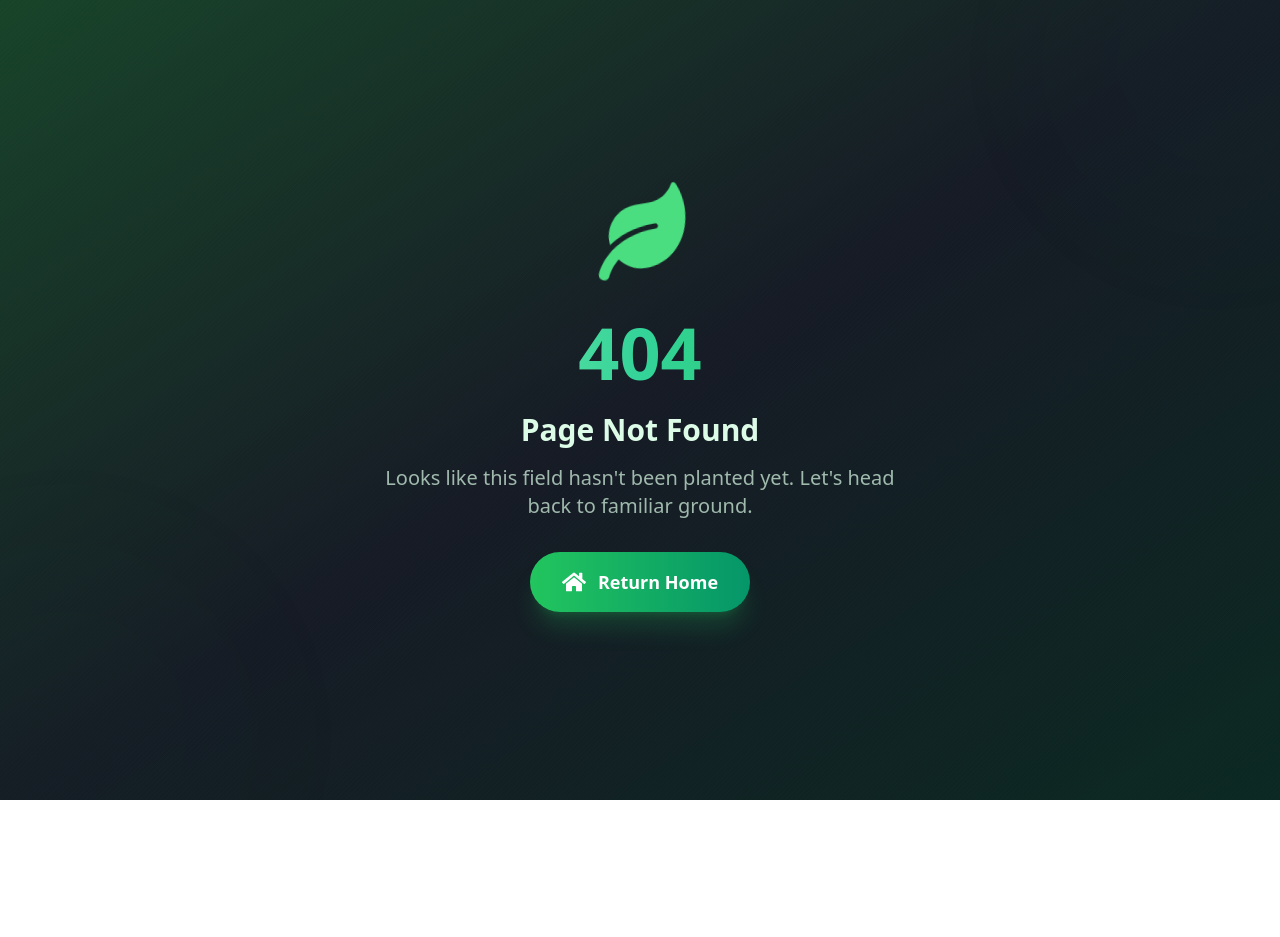
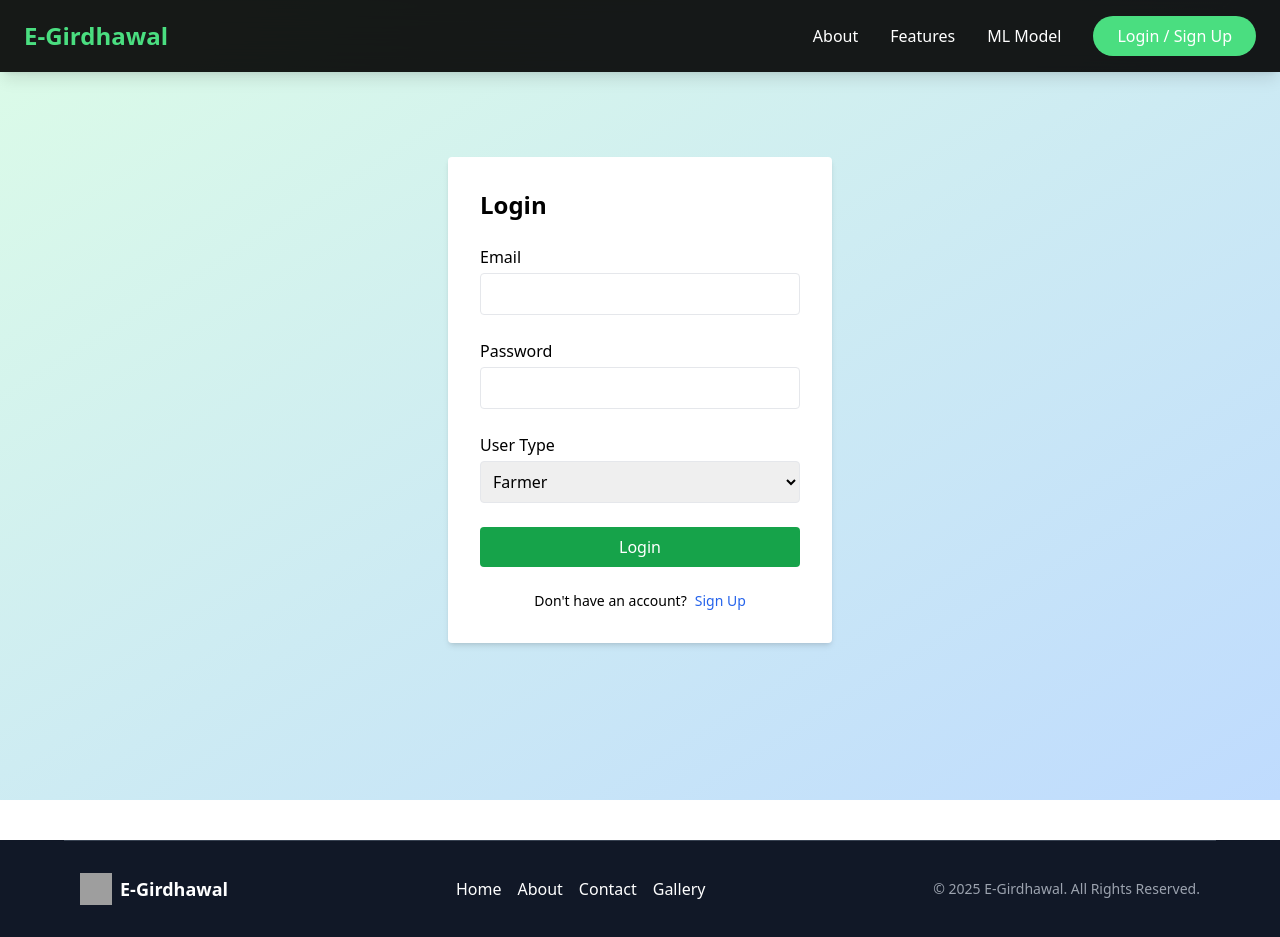
Before and after one commit to Shivam-NCRatleos/E-Girdhawal, a React (Vite) app: page /auth in a window 1280 px wide. Before the commit this address had no page. Before the commit the page ends 800 px from the top, so only its background shows below. Built offline with nearby package versions, Linux system fonts and the light colour scheme; grey boxes are pictures that could not be loaded; what @huggingface/inference would draw is missing.

Commit message:
authentication added

```diff
--- a/src/App.jsx
+++ b/src/App.jsx
@@ -1,11 +1,17 @@
 import React from 'react'
+import Navbar from './components/Navbar'     // Adjust path if needed
+import Footer from './components/Footer'     // Adjust path if needed
 
-const App = () => {
+const App = ({ children }) => {
   return (
-    <div>
-
-    </div>
+    <>
+      <Navbar />
+      <div style={{ minHeight: 'calc(100vh - 120px)' }}>
+        {children}
+      </div>
+      <Footer />
+    </>
   )
 }
 
-export default App
+export default App;
--- /dev/null
+++ b/src/components/Footer.jsx
@@ -0,0 +1,27 @@
+import React from "react";
+
+// This matches the style/content of the Homepage footer.
+// Adjust logo, links, and copyright as needed.
+
+const Footer = () => (
+  <footer className="bg-gray-900 text-white mt-10">
+    <div className="max-w-6xl mx-auto px-4 py-8 flex flex-col sm:flex-row justify-between items-center border-t border-gray-700">
+      <div className="flex items-center space-x-2">
+        {/* Logo/Icon can be replaced with your own */}
+        <img src="/logo192.png" alt="Logo" className="w-8 h-8" />
+        <span className="font-bold text-lg">E-Girdhawal</span>
+      </div>
+      <div className="flex space-x-4 mt-4 sm:mt-0">
+        <a href="/" className="hover:text-green-400 transition">Home</a>
+        <a href="/about" className="hover:text-green-400 transition">About</a>
+        <a href="/contact" className="hover:text-green-400 transition">Contact</a>
+        <a href="/gallery" className="hover:text-green-400 transition">Gallery</a>
+      </div>
+      <div className="mt-4 sm:mt-0 text-sm text-gray-400">
+        &copy; {new Date().getFullYear()} E-Girdhawal. All Rights Reserved.
+      </div>
+    </div>
+  </footer>
+);
+
+export default Footer;
--- a/src/components/Navbar.jsx
+++ b/src/components/Navbar.jsx
@@ -1,13 +1,18 @@
-import React, { useState } from 'react';
+import React, { useContext, useState } from 'react';
 import { Link, useNavigate } from 'react-router-dom';
 import { FaUserCircle, FaBars, FaTimes } from 'react-icons/fa';
+import { AuthContext } from '../main'; // Adjust this path if needed
 
-const Navbar = ({ isLoggedIn, user, isAdmin }) => {
+const Navbar = () => {
+  const { user, logout } = useContext(AuthContext);
   const [isOpen, setIsOpen] = useState(false);
   const [dropdownOpen, setDropdownOpen] = useState(false);
   const navigate = useNavigate();
 
-  const navLinks = isLoggedIn
+  // Determine if admin
+  const isAdmin = user?.userType === 'admin';
+
+  const navLinks = user
     ? isAdmin
       ? [
           { title: 'Profile', path: '/profile' },
@@ -19,13 +24,23 @@ const Navbar = ({ isLoggedIn, user, isAdmin }) => {
       : [
           { title: 'Home', path: '/' },
           { title: 'Mobile Upload', path: '/upload' },
-          { title: 'Compensation Request', path: '/compensation' },
+          { title: 'Forms', path: '/forms' },
         ]
     : [
-        { title: 'About', path: '#about' },
-        { title: 'Features', path: '#features' },
-        { title: 'ML Model', path: '#ml-model' },
+        { title: 'About', path: '/About' },
+        { title: 'Features', path: '/#features' },
+        { title: 'ML Model', path: '/#ml-model' },
       ];
+
+  const handleSignOut = () => {
+    logout();
+    setDropdownOpen(false);
+    navigate('/'); // Redirect to home after logout
+  };
+
+  const handleAuthClick = () => {
+    navigate('/auth'); // Redirect to AuthPage
+  };
 
   return (
     <nav className="fixed top-0 left-0 right-0 z-50 bg-black/90 backdrop-blur-xl shadow-lg px-6 py-4">
@@ -46,7 +61,7 @@ const Navbar = ({ isLoggedIn, user, isAdmin }) => {
             </Link>
           ))}
 
-          {isLoggedIn ? (
+          {user ? (
             <div className="relative">
               <button
                 onClick={() => setDropdownOpen(!dropdownOpen)}
@@ -61,18 +76,19 @@ const Navbar = ({ isLoggedIn, user, isAdmin }) => {
                 ) : (
                   <FaUserCircle className="text-2xl" />
                 )}
-                <span>{user?.initials || 'User'}</span>
+                <span>{user?.name || user?.email || 'User'}</span>
               </button>
               {dropdownOpen && (
-                <div className="absolute right-0 mt-2 w-48 bg-black rounded-lg shadow-lg">
+                <div className="absolute right-0 mt-2 w-48 bg-black rounded-lg shadow-lg z-50">
                   <Link
                     to="/profile"
                     className="block px-4 py-2 text-white hover:bg-green-400"
+                    onClick={() => setDropdownOpen(false)}
                   >
                     Profile
                   </Link>
                   <button
-                    onClick={() => navigate('/logout')}
+                    onClick={handleSignOut}
                     className="block w-full text-left px-4 py-2 text-white hover:bg-red-400"
                   >
                     Sign Out
@@ -81,12 +97,12 @@ const Navbar = ({ isLoggedIn, user, isAdmin }) => {
               )}
             </div>
           ) : (
-            <Link
-              to="/login"
+            <button
+              onClick={handleAuthClick}
               className="bg-green-400 text-white px-6 py-2 rounded-full"
             >
-              Login
-            </Link>
+              Login / Sign Up
+            </button>
           )}
         </div>
 
@@ -111,7 +127,7 @@ const Navbar = ({ isLoggedIn, user, isAdmin }) => {
               {link.title}
             </Link>
           ))}
-          {isLoggedIn && (
+          {user ? (
             <>
               <Link
                 to="/profile"
@@ -121,12 +137,25 @@ const Navbar = ({ isLoggedIn, user, isAdmin }) => {
                 Profile
               </Link>
               <button
-                onClick={() => navigate('/logout')}
+                onClick={() => {
+                  setIsOpen(false);
+                  handleSignOut();
+                }}
                 className="block w-full text-left text-white hover:text-red-400"
               >
                 Sign Out
               </button>
             </>
+          ) : (
+            <button
+              onClick={() => {
+                setIsOpen(false);
+                handleAuthClick();
+              }}
+              className="block w-full text-white hover:text-green-400 text-left"
+            >
+              Login / Sign Up
+            </button>
           )}
         </div>
       )}
--- a/src/main.jsx
+++ b/src/main.jsx
@@ -1,87 +1,148 @@
-import { StrictMode } from 'react'
-import { createRoot } from 'react-dom/client'
-import { createBrowserRouter, RouterProvider } from 'react-router-dom'
-import App from './App.jsx'
-import './index.css'
-import Homepage from './pages/Homepage.jsx'
-import About from './pages/About.jsx'
-import Charts from './pages/Charts.jsx'
-import DisasterAlerts from './pages/DisasterAlerts.jsx'
-import ErrorPage from './pages/ErrorPage.jsx'
-import Irrigation from './pages/Irrigation.jsx'
-import Contact from './pages/Contact.jsx'
-import CropSuggestion from './pages/CropSuggestion.jsx'
-import Chatbot from './pages/Chatbot.jsx'
-import CropsData from './pages/CropsData.jsx'
-import Connect from './pages/Connect.jsx'
-import Gallery from './pages/Gallery.jsx'
-import WaterManagement from './pages/WaterConservation.jsx'
-import Disease from './pages/Disease.jsx'
+import React, { createContext, useState, useEffect, useContext } from "react";
+import { StrictMode } from "react";
+import { createRoot } from "react-dom/client";
+import {
+  createBrowserRouter,
+  RouterProvider,
+  Outlet,
+  useLocation,
+} from "react-router-dom";
+import "./index.css";
 
+// Import global layout components
+import Navbar from "./components/Navbar";
+import Footer from "./components/Footer";
+
+// Import your pages
+import Homepage from "./pages/Homepage.jsx";
+import About from "./pages/About.jsx";
+import Charts from "./pages/Charts.jsx";
+import DisasterAlerts from "./pages/DisasterAlerts.jsx";
+import ErrorPage from "./pages/ErrorPage.jsx";
+import Irrigation from "./pages/Irrigation.jsx";
+import Contact from "./pages/Contact.jsx";
+import CropSuggestion from "./pages/CropSuggestion.jsx";
+import Chatbot from "./pages/Chatbot.jsx";
+import CropsData from "./pages/CropsData.jsx";
+import Connect from "./pages/Connect.jsx";
+import Gallery from "./pages/Gallery.jsx";
+import WaterManagement from "./pages/WaterConservation.jsx";
+import UploadImage from "./pages/UploadImage.jsx";
+import Disease from "./pages/Disease.jsx";
+import CompensationRequest from "./pages/CompensationRequest.jsx";
+
+// Import your AuthPage
+import AuthPage from "./pages/AuthPage.jsx";
+
+// ======= Auth Context Setup =======
+export const AuthContext = createContext();
+
+export const AuthProvider = ({ children }) => {
+  const [user, setUser] = useState(null);
+  const [loading, setLoading] = useState(true);
+
+  // Simulated token check (replace with your backend logic)
+  useEffect(() => {
+    const token = localStorage.getItem("token");
+    if (token) {
+      setUser(JSON.parse(localStorage.getItem("user")));
+    }
+    setLoading(false);
+  }, []);
+
+  // Simulated login/signup, replace with real API calls
+  const login = async (email, password, userType) => {
+    // Call backend here, get token and user object
+    const userObj = { email, userType };
+    setUser(userObj);
+    localStorage.setItem("token", "sampletoken");
+    localStorage.setItem("user", JSON.stringify(userObj));
+    return userObj;
+  };
+
+  const signup = async (name, email, password, userType) => {
+    // Call backend here, get token and user object
+    const userObj = { name, email, userType };
+    setUser(userObj);
+    localStorage.setItem("token", "sampletoken");
+    localStorage.setItem("user", JSON.stringify(userObj));
+    return userObj;
+  };
+
+  const logout = () => {
+    setUser(null);
+    localStorage.removeItem("token");
+    localStorage.removeItem("user");
+  };
+
+  return (
+    <AuthContext.Provider value={{ user, loading, login, signup, logout }}>
+      {children}
+    </AuthContext.Provider>
+  );
+};
+
+// ======= Global Layout =======
+function Layout() {
+  return (
+    <>
+      <Navbar />
+      <div style={{ minHeight: "calc(100vh - 120px)" }}>
+        <Outlet />
+      </div>
+      <Footer />
+    </>
+  );
+}
+
+// ======= Route Protection =======
+function ProtectedRoutes() {
+  const { user, loading } = useContext(AuthContext);
+  const location = useLocation();
+
+  // Home page is always public
+  if (loading) return <div>Loading...</div>;
+  if (location.pathname === "/") return <Outlet />;
+  if (!user) return <AuthPage />;
+  return <Outlet />;
+}
+
+// ======= Routing Setup =======
 const router = createBrowserRouter([
   {
-    path: '/',
-    element: <Homepage />,
-    errorElement: <ErrorPage />
+    path: "/",
+    element: (
+      <AuthProvider>
+        <Layout>
+          <ProtectedRoutes />
+        </Layout>
+      </AuthProvider>
+    ),
+    errorElement: <ErrorPage />,
+    children: [
+      { path: "/", element: <Homepage /> },
+      { path: "/About", element: <About /> },
+      { path: "/auth", element: <AuthPage /> },
+      { path: "/forms", element: <CompensationRequest /> },
+      { path: "/upload", element: <UploadImage /> },
+      { path: "/Charts", element: <Charts /> },
+      { path: "/DisasterAlerts", element: <DisasterAlerts /> },
+      { path: "/Irrigation", element: <Irrigation /> },
+      { path: "/contact", element: <Contact /> },
+      { path: "/CropSuggestion", element: <CropSuggestion /> },
+      { path: "/chatbot", element: <Chatbot /> },
+      { path: "/cropdata", element: <CropsData /> },
+      { path: "/Expert", element: <Connect /> },
+      { path: "/gallery", element: <Gallery /> },
+      { path: "/WaterManagement", element: <WaterManagement /> },
+      { path: "/disease-detection", element: <Disease /> },
+      { path: "*", element: <ErrorPage /> },
+    ],
   },
-  {
-    path: '/About',
-    element: <About />
-  },
-  {
-    path: '/Charts',
-    element: <Charts />
-  },
-  {
-    path: '/DisasterAlerts',
-    element: <DisasterAlerts />
-  },
-  {
-    path: '/Irrigation',
-    element: <Irrigation />
-  },
-  {
-    path: '/contact',
-    element: <Contact/>
-  },
-  {
-    path: '/CropSuggestion',
-    element: <CropSuggestion />
-  },
-  {
-    path: '/chatbot',
-    element: <Chatbot />
-  },
-  {
-    path: '/cropdata',
-    element: <CropsData />
-  },
-  {
-    path: '/Expert',
-    element: <Connect/>
-  },
-  {
-    path: '/gallery',
-    element: <Gallery />
-  },
-  {
-    path: '/WaterManagement',
-    element: <WaterManagement />
-  },
-  {
-    path: '/disease-detection',
-    element: <Disease />
-  },
-  {
-    path: '*',
-    element: <ErrorPage />
-  }
-])
+]);
 
-createRoot(document.getElementById('root')).render(
+createRoot(document.getElementById("root")).render(
   <StrictMode>
-    <RouterProvider router={router}>
-      <App />
-    </RouterProvider>
-  </StrictMode>,
-)
+    <RouterProvider router={router} />
+  </StrictMode>
+);
--- /dev/null
+++ b/src/pages/AuthPage.jsx
@@ -0,0 +1,108 @@
+import React, { useState, useContext } from 'react'
+import { AuthContext } from '../main' // Import context from main.jsx
+import { useNavigate } from 'react-router-dom'
+
+const AuthPage = () => {
+  const { login, signup } = useContext(AuthContext)
+  const [isLogin, setIsLogin] = useState(true)
+  const [form, setForm] = useState({
+    name: '',
+    email: '',
+    password: '',
+    userType: 'farmer'
+  })
+  const [error, setError] = useState('')
+  const navigate = useNavigate()
+
+  const handleChange = e =>
+    setForm({ ...form, [e.target.name]: e.target.value })
+
+  const handleSubmit = async e => {
+    e.preventDefault()
+    setError('')
+    try {
+      if (isLogin) {
+        await login(form.email, form.password, form.userType)
+      } else {
+        await signup(form.name, form.email, form.password, form.userType)
+      }
+      navigate('/') // Redirect on successful login/signup
+    } catch (err) {
+      setError(err?.response?.data?.message || 'Authentication failed')
+    }
+  }
+
+  return (
+    <div className="min-h-screen flex items-center justify-center bg-gradient-to-br from-green-100 to-blue-200">
+      <form onSubmit={handleSubmit} className="bg-white p-8 rounded shadow-md w-96 space-y-6">
+        <h2 className="text-2xl font-bold mb-4">{isLogin ? 'Login' : 'Sign Up'}</h2>
+        {error && <div className="text-red-500 mb-2">{error}</div>}
+        {!isLogin && (
+          <div>
+            <label className="block mb-1">Name</label>
+            <input
+              type="text"
+              name="name"
+              value={form.name}
+              onChange={handleChange}
+              className="w-full p-2 border rounded"
+              required
+            />
+          </div>
+        )}
+        <div>
+          <label className="block mb-1">Email</label>
+          <input
+            type="email"
+            name="email"
+            value={form.email}
+            onChange={handleChange}
+            required
+            className="w-full p-2 border rounded"
+          />
+        </div>
+        <div>
+          <label className="block mb-1">Password</label>
+          <input
+            type="password"
+            name="password"
+            value={form.password}
+            onChange={handleChange}
+            required
+            className="w-full p-2 border rounded"
+          />
+        </div>
+        <div>
+          <label className="block mb-1">User Type</label>
+          <select
+            name="userType"
+            value={form.userType}
+            onChange={handleChange}
+            className="w-full p-2 border rounded"
+          >
+            <option value="farmer">Farmer</option>
+            <option value="admin">Admin</option>
+          </select>
+        </div>
+        <button
+          type="submit"
+          className="w-full bg-green-600 text-white py-2 rounded hover:bg-green-700"
+        >
+          {isLogin ? 'Login' : 'Sign Up'}
+        </button>
+        <p className="text-sm text-center">
+          {isLogin ? "Don't have an account?" : "Already have an account?"}
+          <button
+            type="button"
+            className="text-blue-600 ml-2"
+            onClick={() => setIsLogin(!isLogin)}
+          >
+            {isLogin ? 'Sign Up' : 'Login'}
+          </button>
+        </p>
+      </form>
+    </div>
+  )
+}
+
+export default AuthPage
--- a/src/pages/Homepage.jsx
+++ b/src/pages/Homepage.jsx
@@ -18,7 +18,6 @@ import {
   FaChartBar,
   FaLeaf,
 } from 'react-icons/fa';
-import Navbar from '../components/Navbar';
 import WeatherCard from '../components/WeatherCard';
 
 const FARMER_ANIMATION_URL = '/assets/farmer-ploughing.gif';
@@ -129,8 +128,6 @@ const Homepage = () => {
       animate={{ opacity: 1 }}
       className="min-h-screen pt-20 bg-gradient-to-br from-black via-gray-900 to-black relative"
     >
-      <Navbar isLoggedIn={true}/>
-
       <div className="relative h-[420px] flex items-center justify-center mb-8">
         <div className="absolute inset-0 z-0 overflow-hidden">
           <img
@@ -312,25 +309,6 @@ const Homepage = () => {
           </div>
         </div>
       </section>
-
-      <footer className="bg-black/80 border-t border-white/10 py-8 px-4 mt-8">
-        <div className="container mx-auto flex flex-col md:flex-row items-center justify-between gap-4">
-          <div className="text-white/60 text-sm">
-            © {new Date().getFullYear()} Shivam Sharma Developer. All rights reserved.
-          </div>
-          <div className="flex gap-5">
-            <a href="/" className="text-green-400 hover:underline text-sm">
-              Home
-            </a>
-            <a href="/gallery" className="text-green-400 hover:underline text-sm">
-              Gallery
-            </a>
-            <a href="/contact" className="text-green-400 hover:underline text-sm">
-              Contact
-            </a>
-          </div>
-        </div>
-      </footer>
     </motion.div>
   );
 };
```
Also changed, not shown: src/context/AuthContext.jsx (added), src/pages/LoginPage.jsx (added).
